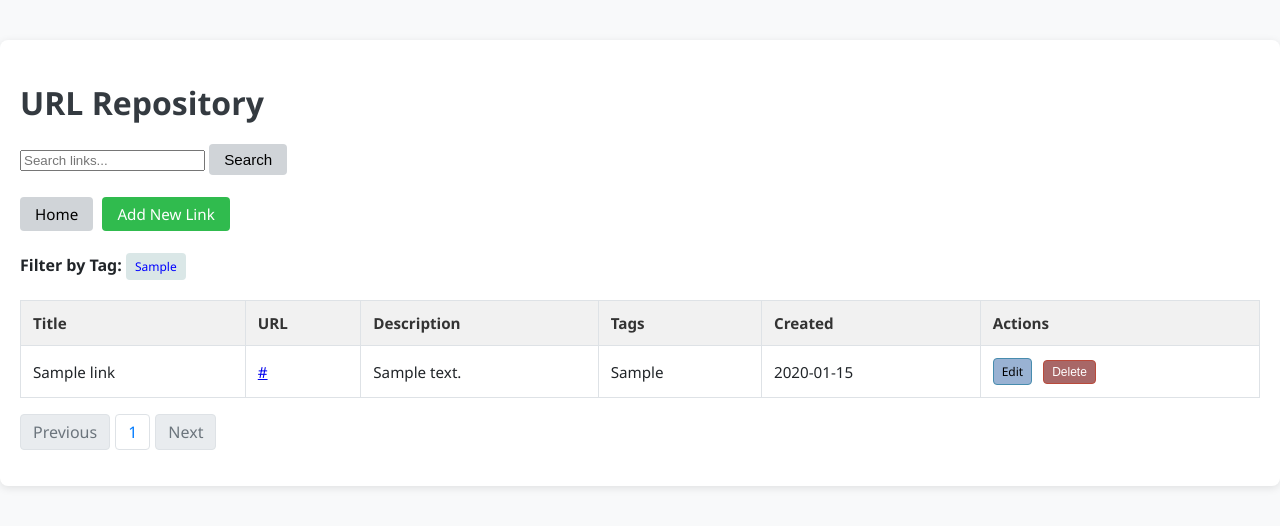
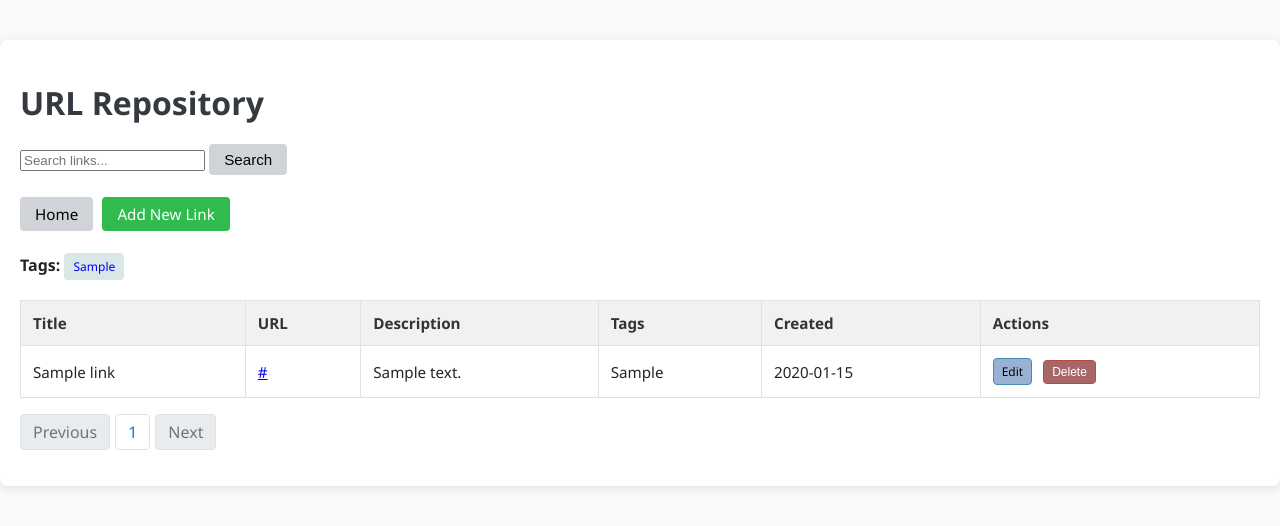
Before and after one commit to sadieedwin/url-repo-local, a Flask app: page / in a window 1280 px wide. Shown: the top 526 px of the page. Run offline with Flask 3, Linux system fonts and the light colour scheme; tables that the repository leaves empty hold one stand-in row (values such as "Sample post").

Commit message:
renamed filter

```diff
--- a/templates/home.html
+++ b/templates/home.html
@@ -44,7 +44,7 @@
         <!-- Tag Filters -->
 {% if all_tags %}
 <div class="mb-3">
-    <strong>Filter by Tag:</strong>
+    <strong>Tags:</strong>
     {% for tag in all_tags %}
         <a href="{{ url_for('home', tag=tag) }}" class="btn btn-outline-secondary btn-sm">{{ tag }}</a>
     {% endfor %}
```
